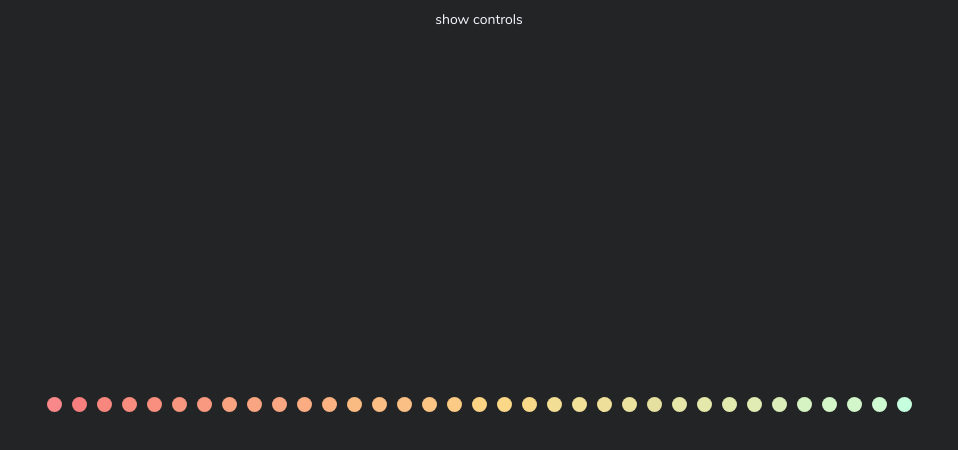
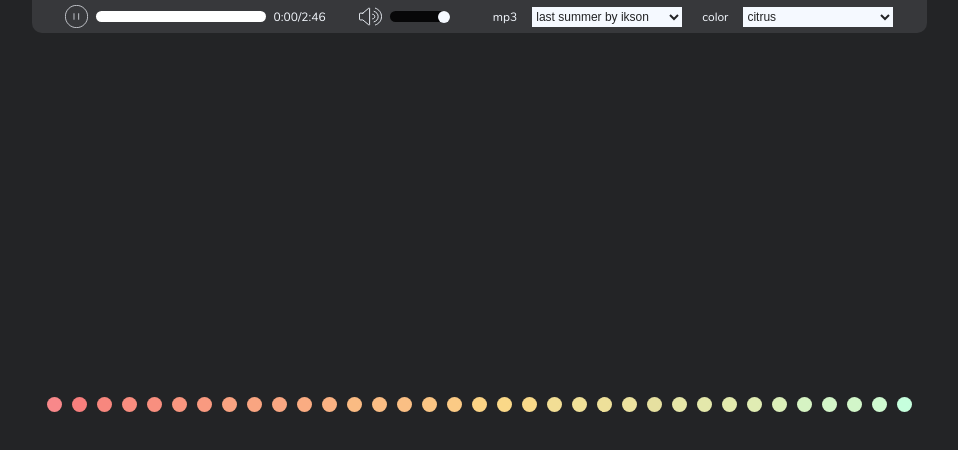
Before and after one commit to chloe-trn/audio-frequency-visualizer, a plain HTML site: page index.html in a window 1280 px wide. Both pictures are taken after a click on the button "play". Shown: the whole page, without its empty margins (161-1119 px from the left). Drawn offline with Linux system fonts and the light colour scheme.

Commit message:
redo html structure to include some semantics. TODO: add additional semantics and accessibility features

```diff
--- a/index.html
+++ b/index.html
@@ -8,7 +8,7 @@
  - Tools: HMTL, CSS, Javascript ES6, MixKit.co
  -->
 <!DOCTYPE html>
-<html>
+<html lang="en">
   <head>
    <meta name="viewport" content="width=device-width, initial-scale=1">
    <meta charset="utf-8">
@@ -18,14 +18,19 @@
   </head>
   <body>
     <div class="wrapper">
-    <audio preload="auto" crossorigin="anonymous">  <!--Import audio-->
+
+      <!--Audio Source-->
+      <audio preload="auto" crossorigin="anonymous" alt="Audio Visualizer song choice">
           <source id="source" src="https://res.cloudinary.com/duvpi1rvn/video/upload/v1609947969/Ikson_-_Last_Summer_xyn0go.mp3" type="audio/mpeg" preload="auto">
           Your browser does not support the audio format.
       </audio>
+
+      <!--Audio and Theme Control Panel -->
       <div class="controls-wrapper">
-      <div class="controls">
-        <!--audio player-->
-        <div class="player">
+        <section class="controls" aria-label="Audio and theme control panel">
+
+          <!--Audio Player-->
+          <section class="player" aria-label="Audio player">
             <img class="controlbtn" id="playbtn" src="assets/play.svg" alt="play icon">
             <img class="controlbtn display-none" id="pausebtn" src="assets/pause.svg" alt="pause icon">
             <div class="progress-bar" id="progress-bar">
@@ -34,39 +39,54 @@
             <div class="time">
               <span id="current-time">0:00</span>/<span id="duration">0:00</span>
             </div>
-        </div>
+          </section>
+          <!--End Audio Player-->
 
-        <div class="volume">
+          <!--Volume Control-->
+          <section class="volume" aria-label="Volume control">
             <img class="controlbtn" id="soundbtn" src="assets/sound.svg" alt="sound icon">
             <img class="controlbtn display-none" id="mutebtn" src="assets/mute.svg" alt="mute icon">
             <input class="slider" type="range" min="0" max="100" value="100" id="volumesldr">
-        </div>
-        <!--song and theme controls -->
-        <div class="select-menu">
-        <div class="mp3-container">
-          <p>mp3</p>
-          <select class="select mp3-select">
+          </section>
+          <!--End Volume Control-->
+
+          <!--MP3 and Color Theme Controls-->
+          <section class="select-menu" aria-label="Mp3 and color theme controls">
+
+            <!--MP3 Control-->
+            <section class="mp3-container" aria-label="Mp3 control">
+              <label for="mp3-select">mp3</label>
+              <select id="mp3-select" class="select mp3-select">
                 <option class="mp3" id="song1" value="0">last summer by ikson</option>
                 <option class="mp3" id="song2" value="1">be this way by arulo</option>
               </select>
-        </div>
+            </section>
+            <!--End MP3 Control-->
 
-        <div class="theme-container">
-          <p>theme</p>
-          <select class="select theme-select">
-            <option class="color" value="0">citrus</option>
+            <!--Color Theme Control-->
+            <section class="theme-container" aria-label="Color theme control">
+              <label for="color-select">color</label>
+              <select id="color-select" class="select theme-select" aria-label="Color theme selection">
+                <option class="color" value="0" selected>citrus</option>
                 <option class="color" value="1">galaxy</option>
                 <option class="color" value="2">seafoam</option>
               </select>
+            </section>
+            <!--Color Theme Control-->
+
+          </section>
+          <!--End MP3 and Color Theme Controls-->
+
+        </section>
       </div>
-        </div>
-      </div>
-    </div>
-    <div class="controls-label-wrapper">
-      <p class="controls-label display-none">show controls</p>
-    </div>
-    <button id="splashbtn" type="button">play</button>
-    <div class="container"></div>
+      <!--End Audio and Theme Control Panel -->
+
+      <!--Start Screen Button-->
+      <button id="splashbtn" aria-label="play audio">play</button>
+
+      <!--Audio Bars-->
+      <section class="container" id="audio-bars" aria-label="Audio bars container"></section>
+
     </div>
     <script src="script.js" async></script> <!--JS import -->
   </body>
--- a/script.js
+++ b/script.js
@@ -81,7 +81,6 @@ class Bars {
     }
     // create initial bars for visualization
     createBars() {
-
         for(let i = 0; i < this.numBars; i++) {
             let bar = document.createElement("div");
             bar.setAttribute("id", "bar"+ i);
@@ -105,12 +104,12 @@ class Bars {
     }
 }
 class ControlCenter{
-    constructor(splashBtn,controlsBtn,controls){
+    constructor(splashBtn,controls){
         this.splashBtn = splashBtn;
-        this.controlsBtn = controlsBtn;
         this.controls = controls;
     }
     // handles if controls is visible
+    /*
     showOrHideControls(){
         if(window.getComputedStyle(this.controls).display === "none"){
             this.controls.style.display = "flex";
@@ -119,7 +118,7 @@ class ControlCenter{
             this.controls.style.display = "none";
             this.controlsBtn.innerHTML = "show controls";
         }
-    }
+    }*/
 }
 class AudioPlayer {
     constructor(playBtn,pauseBtn,progressBar,fill){
@@ -225,7 +224,7 @@ class Timer {
 
 // INITIALIZATION OF OBJECTS
 let audioInfo = new AudioInfo();
-let controlCenter = new ControlCenter(splashBtn,controlsBtn,controls);
+let controlCenter = new ControlCenter(splashBtn,controls);
 let audioBars = new Bars(container,numBars,defaultBarHeight,index,offset,colorThemes);
 let audioPlayer = new AudioPlayer(playBtn,pauseBtn,progressBar,fill);
 let volumeControl = new VolumeControl(soundBtn,muteBtn,volumeSlider);
@@ -303,7 +302,7 @@ function updateTime(){
 // EVENT LISTENERS:
 controlCenter.splashBtn.addEventListener('click', () =>{  // inital setup with defaults
     controlCenter.splashBtn.classList.add("display-none");
-    controlCenter.controlsBtn.classList.remove("display-none");
+    controlCenter.controls.style.display = "block";
     audioTimer.start();
     audioBars.addRemoveHover("remove");
     audioPlayer.playOrPause("play");
@@ -313,9 +312,6 @@ controlCenter.splashBtn.addEventListener('click', () =>{  // inital setup with d
 audio.addEventListener('play', () => {
     renderBars();
 })
-controlCenter.controlsBtn.addEventListener('click', () => {
-    controlCenter.showOrHideControls();
-});
 audioPlayer.playBtn.addEventListener('click', () => {
     audioTimer.start();
     audioPlayer.playOrPause("play");
--- a/style.css
+++ b/style.css
@@ -76,6 +76,10 @@ body{
   transform: scale(3.5);
 }
 /*CONTROLS CONTAINER*/
+h1, h2{
+  position: absolute;
+  visibility: hidden;
+}
 .controls-wrapper{
   display: none;
   flex-direction: column;
@@ -95,21 +99,7 @@ body{
   border-bottom-left-radius: 10px;
   border-bottom-right-radius: 10px;
   transition: 1s ease-in;
-}
-.controls-label-wrapper{
-  text-align: center;
-}
-.controls-label{
-  font-size: 14px;
-  cursor: pointer;
-  position: relative;
-  margin: 0;
-  top: 10px;
-}
-.controls-label:hover{
-  text-decoration: underline;
-  cursor: pointer;
-  font-size: 15px;
+  margin: auto;
 }
 .controlbtn,.progress-bar{
   margin-right: 8px;
@@ -212,7 +202,7 @@ img:focus{
 .select:focus{
   outline:0;
 }
-p{
+label{
   display: inline;
   margin: 0 12px 0 20px;
 }
```
Lines whose indentation alone changed are shown as unchanged.
